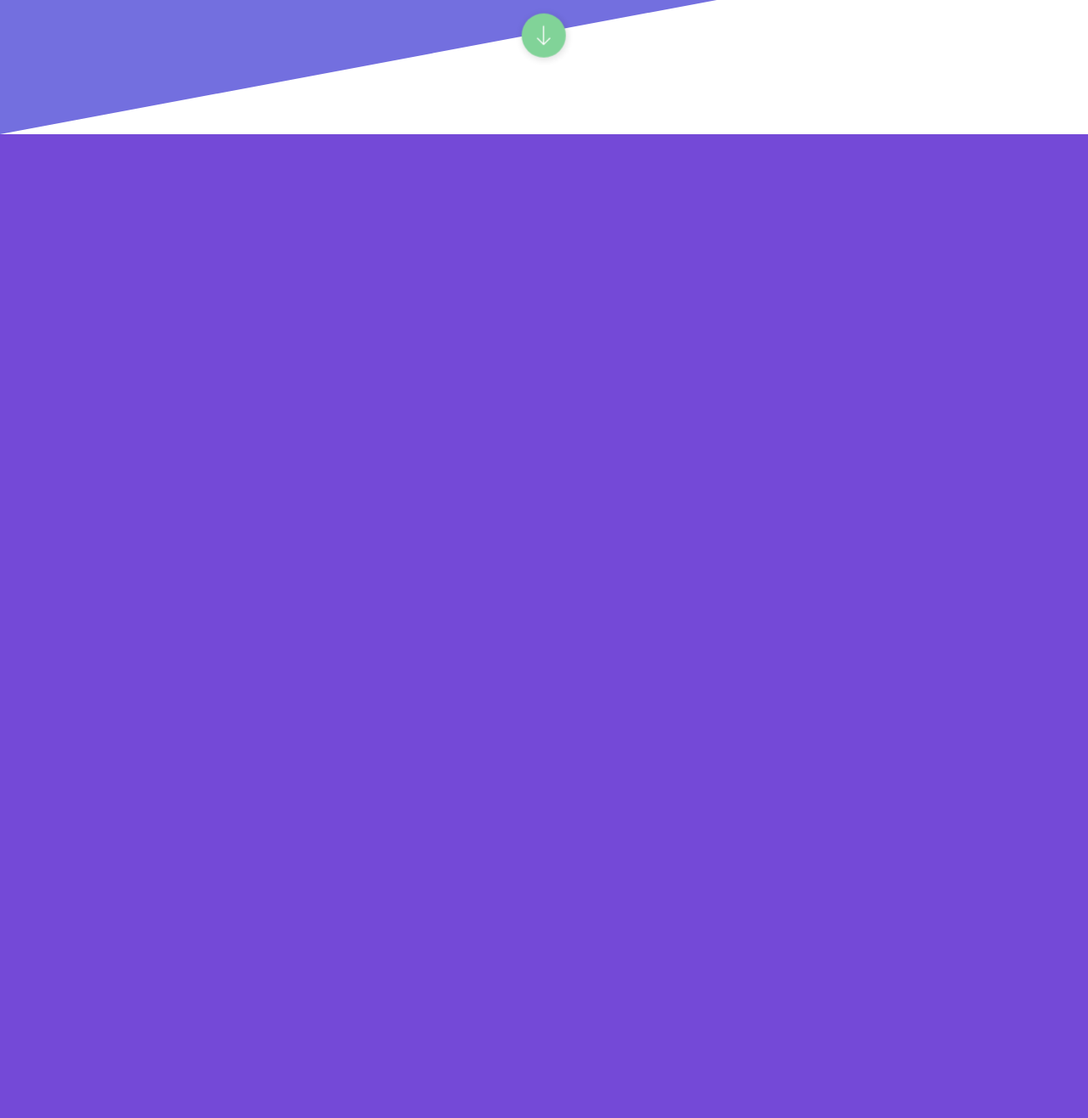
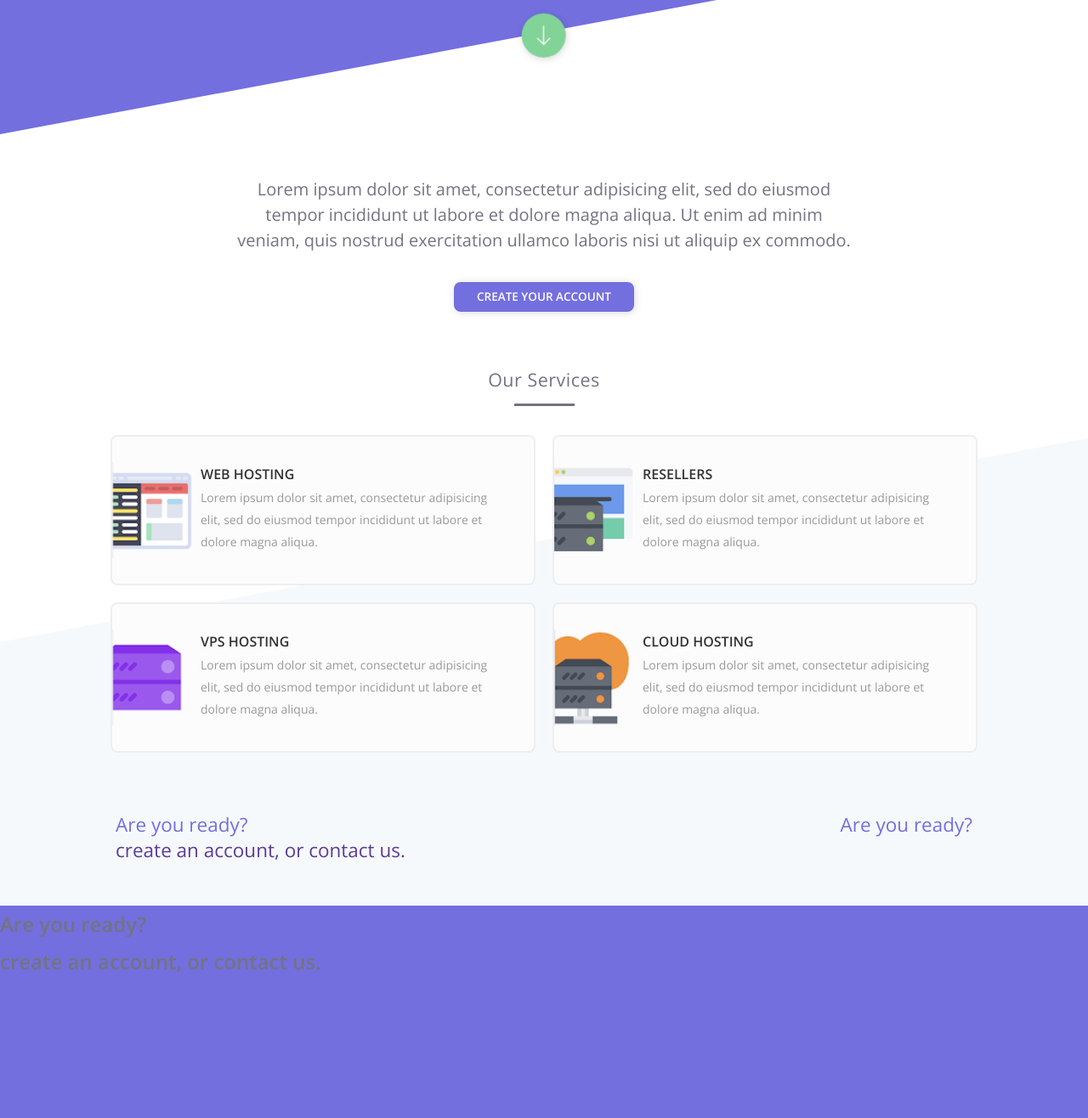
Before and after one commit to jeff-gosselin/thesis_proj, a PHP site: page / in a window 1280 px wide. Shown: the part 642-1958 px from the top of the page at 85% size. Before the commit the page ends 800 px from the top, so only its background shows below. Run offline with PHP 8.4, Linux system fonts and the light colour scheme.

Commit message:
finished services section

```diff
--- a/css/index_styles.css
+++ b/css/index_styles.css
@@ -10,10 +10,15 @@ html {
 
 body {
 	font-family: 'Open Sans', sans-serif;
-	color: rgb(170, 170, 170);
+	color: rgb(115, 115, 130);
 	font-size: 1.6rem;
 	font-weight: 400;
 	line-height: 1.85;
+}
+
+section {
+	padding: 1rem;
+	text-align: center;
 }
 
 /***** START: Hero Banner *****/
@@ -52,7 +57,7 @@ nav {
 	margin-right: 3.75em;
 }
 
-.nav-list li a.nav-support {
+.nav-support {
 	padding: .8rem 2.7rem;
 	color: #eee;
 	font-size: 1.35rem;
@@ -63,7 +68,11 @@ nav {
 	border-radius: 4px;
 }
 
-.nav-list li a.nav-support:hover {
+.nav-list li a:hover {
+	color: #fff;
+}
+
+.nav-support:hover {
 	background-color: rgb(139, 221, 152);
 }
 /**/
@@ -183,7 +192,6 @@ nav {
 	animation-duration: 2s;
 	animation-timing-function: cubic-bezier();
 	animation-iteration-count: infinite;
-
 }
 
 .arrow:hover {
@@ -197,3 +205,140 @@ nav {
 	100% {transform: translateY(14px);}
 }
 /***** END: Hero Banner *****/
+
+/***** START: How Section *****/
+.how-content {
+	width: 64%;
+	margin: 0 auto;
+	padding: 40px;
+}
+
+.how p {
+	font-size: 2rem;
+	line-height: 3rem;
+}
+
+.account-btn {
+	display: inline-block;
+	padding: .5rem 2.7rem;
+	margin-top: 34px;
+	color: #fff;
+	font-size: 1.35rem;
+	font-weight: 600;
+	text-transform: uppercase;
+	text-decoration: none;
+	box-shadow: rgba(0, 0, 0, .15) 1px 1px 10px;
+	background-color: rgb(115, 111, 223);
+	border: none;
+	border-radius: 8px;
+}
+/***** END: How Section *****/
+
+/***** START: Services Section *****/
+.services-content {
+	margin: 0 auto;
+}
+
+.services-content h2 {
+	font-size: 2.15rem;
+	font-weight: 300;
+	letter-spacing: .05rem;
+}
+
+.services-content h2::after {
+	content: "";
+	margin: 0 auto;
+  display: block;
+  width: 5%;
+  padding: 4px;
+	margin-bottom: 24px;
+  border-bottom: 3px solid;
+}
+
+.areas {
+	display: flex;
+	justify-content: center;
+	flex-wrap: wrap;
+}
+
+.areas > div {
+	display: flex;
+	flex-wrap: wrap;
+	flex: 0 1 500px;
+	border: 2px solid #eee;
+	border-radius: 8px;
+	background-color: rgb(252, 252, 252);
+	padding: 30px 0px;
+	margin: 10px;
+}
+
+.info {
+	flex: 1;
+	text-align: left;
+	padding-right: 30px;
+}
+
+.info h3 {
+	color: #333;
+	font-size: 1.6rem;
+	text-transform: uppercase;
+}
+
+.info p {
+	color: #999;
+	font-size: 1.4rem;
+}
+
+.areas img {
+	flex: 0 0 90px;
+	height: 113px;
+}
+
+/***** END: Services Section *****/
+
+/***** START: Create Account Section *****/
+.account {
+	/* background-color: #eee; */
+}
+
+.account-content {
+	display: flex;
+	justify-content: space-between;
+	flex-direction: row;
+	margin: 0 auto;
+	padding: 4rem 0;
+	width: 80%;
+}
+
+.account-content > h2 {
+	flex: 0 1 auto;
+	text-align: left;
+	font-weight: 300;
+	font-size: 2.25rem;
+	line-height: 3rem;
+	color: rgb(115, 111, 223);
+}
+
+.account-content > h2 span {
+	font-weight: 400;
+	color: rgb(91, 60, 150);
+}
+/***** END: Create Account Section *****/
+
+/***** START: Footer *****/
+footer {
+	position: relative;
+	height: 250px;
+	background-color: rgb(115, 111, 223);
+}
+
+.gray-bkg {
+	position: absolute;
+	bottom: 0;
+	height: 100vh;
+	width: 100vw;
+	clip-path: polygon(0 30%, 100% 0, 100% 100%, 0 100%);
+	background-color: rgb(246, 249, 252);
+	z-index: -1;
+}
+/***** END: Footer *****/
--- a/index.html
+++ b/index.html
@@ -10,6 +10,7 @@
 	</head>
 	<body>
 
+		<!-- Header/Hero Banner -->
 		<header class="hero-wrapper">
 			<div class="hero-logo">MyWebNow</div>
 
@@ -43,5 +44,73 @@
 			<a href="#"><img class="arrow" src="images/down.png" /></a>
 		</div>
 
+		<!-- Learn How Section -->
+		<section class="how">
+			<div class="how-content">
+				<p>Lorem ipsum dolor sit amet, consectetur adipisicing elit, sed do eiusmod tempor incididunt ut labore et dolore magna aliqua. Ut enim ad minim veniam, quis nostrud exercitation ullamco laboris nisi ut aliquip ex commodo.</p>
+				<a class="account-btn" href="#">Create your account</a>
+			</div>
+		</section>
+
+		<!-- Services Section -->
+		<section class="services">
+			<div class="services-content">
+				<h2>Our Services</h2>
+				<div class="areas">
+
+					<div class="web-host">
+						<img src="images/web-host.png" alt="Web Hosting">
+						<div class="info">
+							<h3>Web Hosting</h3>
+							<p>Lorem ipsum dolor sit amet, consectetur adipisicing elit, sed do eiusmod tempor incididunt ut labore et dolore magna aliqua.</p>
+						</div>
+					</div>
+					<div class="resellers">
+						<img src="images/resellers.png" alt="Resellers">
+						<div class="info">
+							<h3>Resellers</h3>
+							<p>Lorem ipsum dolor sit amet, consectetur adipisicing elit, sed do eiusmod tempor incididunt ut labore et dolore magna aliqua.</p>
+						</div>
+					</div>
+					<div class="vps-host">
+						<img src="images/vps-host.png" alt="VPS Hosting">
+						<div class="info">
+							<h3>VPS Hosting</h3>
+							<p>Lorem ipsum dolor sit amet, consectetur adipisicing elit, sed do eiusmod tempor incididunt ut labore et dolore magna aliqua.</p>
+						</div>
+					</div>
+					<div class="cloud-host">
+						<img src="images/cloud-host.png" alt="Cloud Hosting">
+						<div class="info">
+							<h3>Cloud Hosting</h3>
+							<p>Lorem ipsum dolor sit amet, consectetur adipisicing elit, sed do eiusmod tempor incididunt ut labore et dolore magna aliqua.</p>
+						</div>
+					</div>
+
+				</div>
+			</div>
+		</section>
+
+		<!-- Create Account Section -->
+		<section class="account">
+			<div class="account-content">
+				<h2>
+					Are you ready?<br>
+					<span>create an account, or contact us.</span>
+				</h2>
+				<h2>Are you ready?</h2>
+			</div>
+		</section>
+
+		<!-- Footer Section -->
+		<footer>
+			<div class="gray-bkg"></div>
+			<div class="footer-content">
+				<h2>
+					Are you ready?<br>
+					<span>create an account, or contact us.</span>
+				</h2>
+			</div>
+		</footer>
 	</body>
 </html>
```
Also changed, not shown: images/cloud-host.png (added), images/resellers.png (added), images/vps-host.png (added), images/web-host.png (added), 1 other file.
